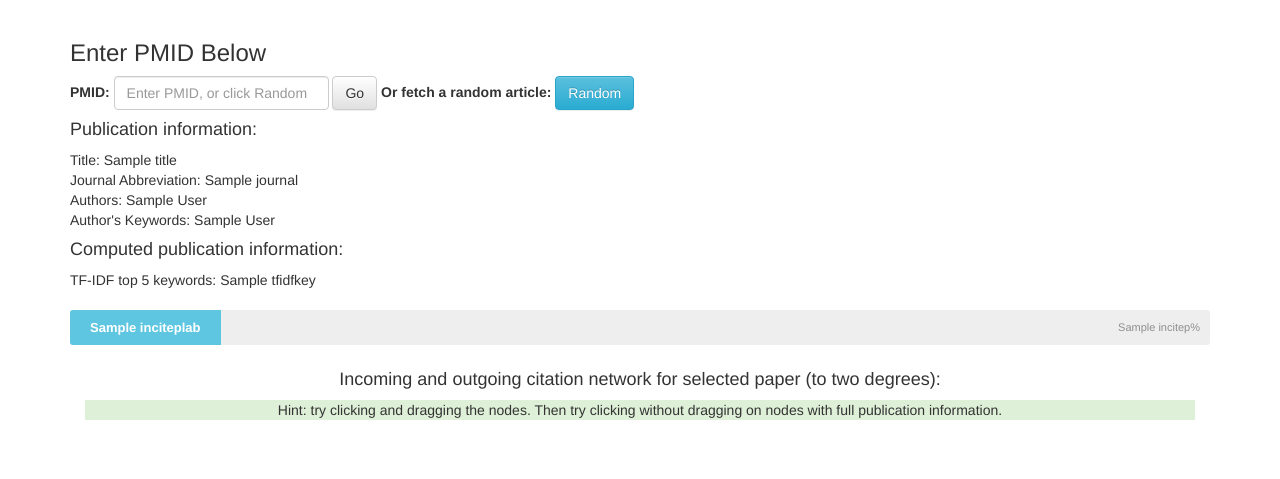
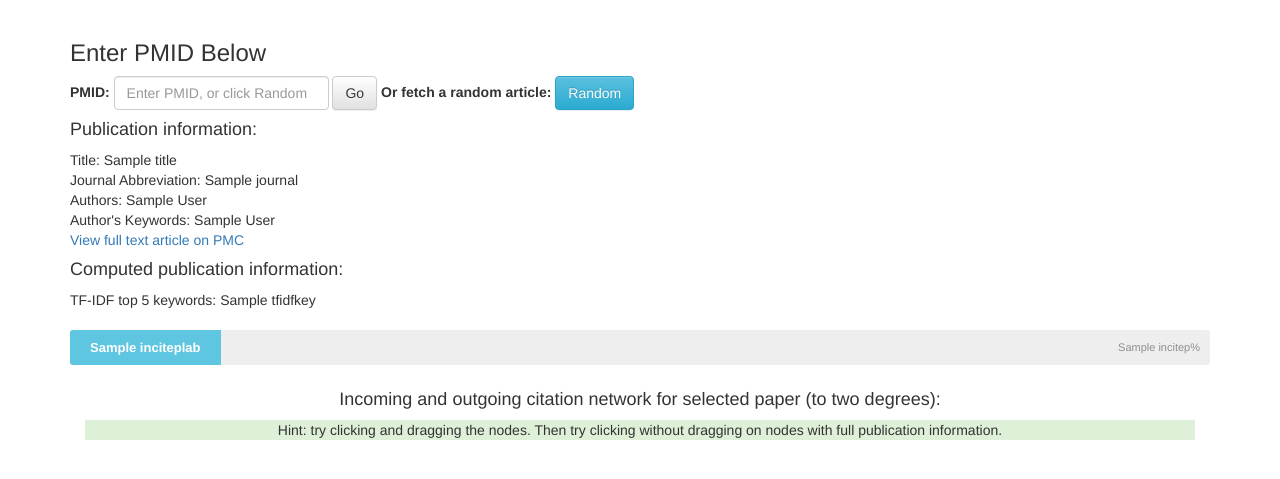
Before and after one commit to ehoppmann/PMCnetworks, a Flask app: template flask-webapp/templates/index.html in a window 1280 px wide. Shown: the top 479 px of the page. Run offline with Flask 2, Linux system fonts and the light colour scheme; the template is opened without the code that fills it: most values are stand-ins (such as "Sample title", 1, 10 or a date in 2020); some libraries are stand-ins or nearby versions.

Commit message:
added link to full text article

```diff
--- a/flask-webapp/templates/index.html
+++ b/flask-webapp/templates/index.html
@@ -121,6 +121,7 @@
             Journal Abbreviation: {{ journal | safe }} <br>
 			Authors: {{ authors | safe }} <br>
             Author's Keywords: {{authorkey | safe }} <br>
+			<a href = "http://www.ncbi.nlm.nih.gov/pubmed/?term={{PMID | safe}}">View full text article on PMC</a>
 			<h4>Computed publication information:</h4>
             TF-IDF top 5 keywords: {{tfidfkey | safe }} <br>
 			<br>
```
